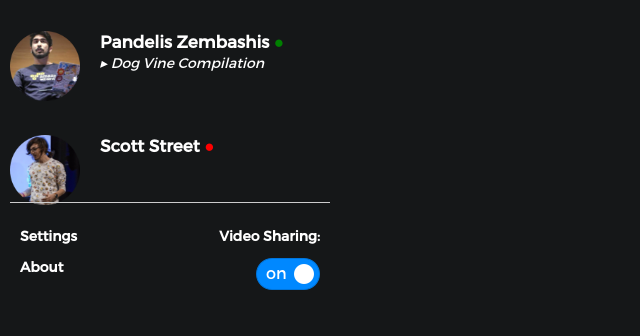
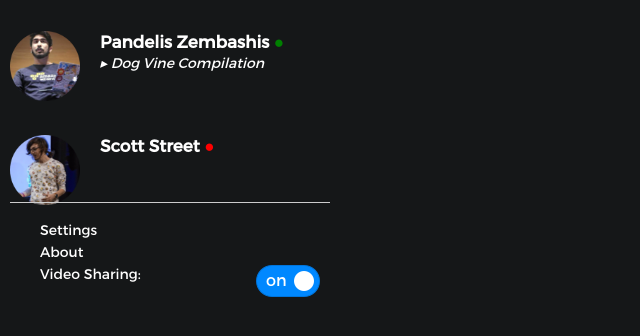
Before and after one commit to PandelisZ/WWWorld, a browser extension: page src/browser_action/main.html in a window 1280 px wide. Shown: the part 148-484 px from the top of the page, without its empty margins (0-640 px from the left). Drawn offline with Linux system fonts and the light colour scheme.

Commit message:
options extension pages

```diff
--- a/src/browser_action/main.html
+++ b/src/browser_action/main.html
@@ -38,14 +38,11 @@
       </div>
     </div>
     <div class="options">
-      <div class="left">
-        <h3><a href="settings.html">Settings</a></h3>
-        <h3><a href="about.html">About</a></h3>
-      </div>
-      <div class="right">
-        <h3>Video Sharing:</h3>
-        <img class="videoSharing" src="img/on.png"></img>
-      </div>
+      <ul>
+        <li><a href="settings.html">Settings</a></li>
+        <li><a href="about.html">About</a></li>
+        <li>Video Sharing:<img class="videoSharing" src="img/on.png"></img></li>
+      </ul>
     </div>
   </div>
 </body>
```
